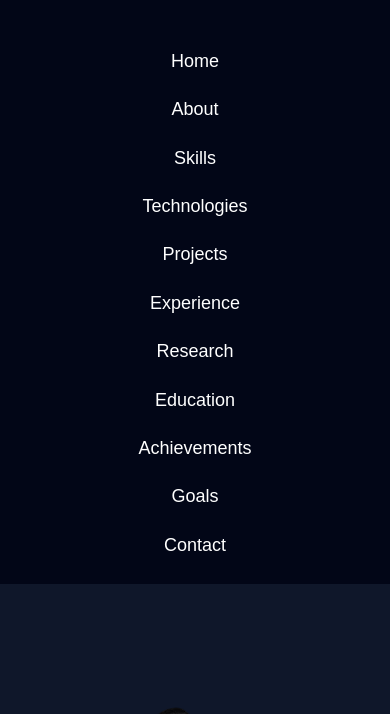
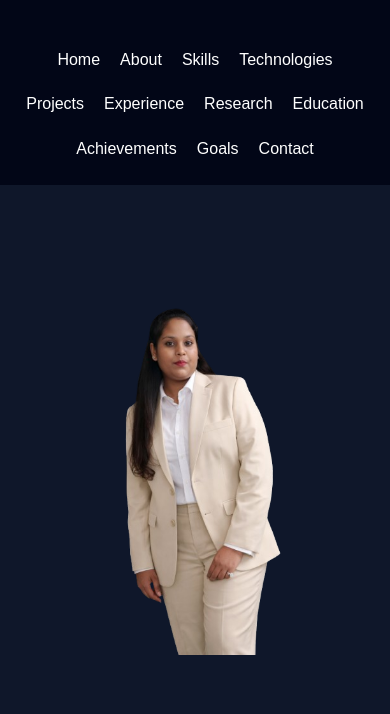
Before and after one commit to parulprasad21/CODSOFT_task2, a plain HTML site: page index.html in a window 390 px wide. Shown: the part 65-779 px from the top of the page. Drawn offline with Linux system fonts and the light colour scheme.

Commit message:
portfolio

```diff
--- a/style.css
+++ b/style.css
@@ -160,20 +160,16 @@ margin-top:40px;
 
 @media(max-width:768px){
 
-/* HERO SECTION */
-
 .hero-container{
 flex-direction:column;
 align-items:center;
 text-align:center;
 }
 
+/* Hero Image */
+
 .hero-image{
 order:1;
-}
-
-.hero-text{
-order:2;
 }
 
 .hero-image img{
@@ -182,35 +178,42 @@ max-width:100%;
 margin-bottom:20px;
 }
 
-/* NAVBAR */
+/* Hero Text */
+
+.hero-text{
+order:2;
+}
+
+/* Navbar */
 
 nav{
-flex-direction:column;
-align-items:center;
+flex-wrap:wrap;
+justify-content:center;
 padding:15px;
 }
 
 nav ul{
-flex-direction:column;
-align-items:center;
+display:flex;
+flex-wrap:wrap;
+justify-content:center;
 width:100%;
 }
 
 nav ul li{
-margin:8px 0;
+margin:6px 10px;
 }
 
 nav ul li a{
-font-size:18px;
+font-size:16px;
 }
 
-/* SECTIONS */
+/* Sections */
 
 section{
 padding:50px 20px;
 }
 
-/* GRID CARDS */
+/* Cards */
 
 .grid{
 grid-template-columns:1fr;
```
